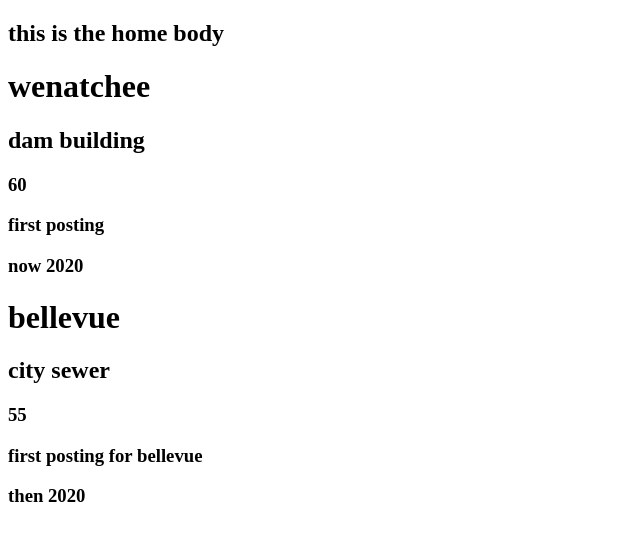
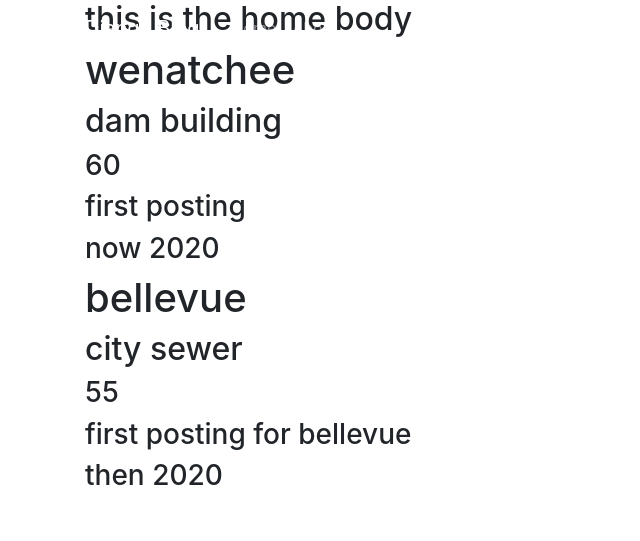
Before and after one commit to MthwBrwn/Varius_project, a Django app: page / in a window 1280 px wide. Shown: the top 541 px of the page, without its empty margins (0-640 px from the left). Run offline with Django 3.2, Linux system fonts and the light colour scheme; some libraries are stand-ins or nearby versions.

Commit message:
added content to base and created home page

```diff
--- a/time_app/templates/time_app/base.html
+++ b/time_app/templates/time_app/base.html
@@ -1,18 +1,45 @@
 <!DOCTYPE html>
  <html >
     <head>
+
         <meta charset="utf-8">
-        <meta http-equiv="X-UA-Compatible" content="IE=edge">
-        <meta name="description" content="">
-        <meta name="viewport" content="width=device-width, initial-scale=1">
-        <link rel="stylesheet" href="">
+        <meta name="viewport" content="width=device-width, initial-scale=1, shrink-to-fit=no">
+        <link rel="stylesheet" href="https://stackpath.bootstrapcdn.com/bootstrap/4.3.1/css/bootstrap.min.css" integrity="sha384-ggOyR0iXCbMQv3Xipma34MD+dH/1fQ784/j6cY/iJTQUOhcWr7x9JvoRxT2MZw1T" crossorigin="anonymous">
+
         <title>
 
         </title>
     </head>
     <body>
-        {% block content %}
+        <header class="site-header">
+            <nav class="navbar navbar-expand-md navbar-dark bg-steel fixed-top">
+                <div class="container">
+                <a class="navbar-brand mr-4" href="/">Django Blog</a>
+                <button class="navbar-toggler" type="button" data-toggle="collapse" data-target="#navbarToggle" aria-controls="navbarToggle" aria-expanded="false" aria-label="Toggle navigation">
+                <span class="navbar-toggler-icon"></span>
+                </button>
+                    <div class="collapse navbar-collapse" id="navbarToggle">
+                        <div class="navbar-nav mr-auto">
+                        <a class="nav-item nav-link" href="/">Home</a>
+                        <a class="nav-item nav-link" href="/about">About</a>
+                        </div>
+                        <!-- Navbar Right Side -->
+                        <div class="navbar-nav">
+                        <a class="nav-item nav-link" href="#">Login</a>
+                        <a class="nav-item nav-link" href="#">Register</a>
+                        </div>
+                    </div>
+                </div>
+            </nav>
+        </header>
+        <div class="container">
+            {% block content %}
 
-        {% endblock content %}
+            {% endblock content %}
+
+        </div>
+    <script src="https://code.jquery.com/jquery-3.3.1.slim.min.js" integrity="sha384-q8i/X+965DzO0rT7abK41JStQIAqVgRVzpbzo5smXKp4YfRvH+8abtTE1Pi6jizo" crossorigin="anonymous"></script>
+    <script src="https://cdnjs.cloudflare.com/ajax/libs/popper.js/1.14.7/umd/popper.min.js" integrity="sha384-UO2eT0CpHqdSJQ6hJty5KVphtPhzWj9WO1clHTMGa3JDZwrnQq4sF86dIHNDz0W1" crossorigin="anonymous"></script>
+    <script src="https://stackpath.bootstrapcdn.com/bootstrap/4.3.1/js/bootstrap.min.js" integrity="sha384-JjSmVgyd0p3pXB1rRibZUAYoIIy6OrQ6VrjIEaFf/nJGzIxFDsf4x0xIM+B07jRM" crossorigin="anonymous"></script>
     </body>
 </html>
```
